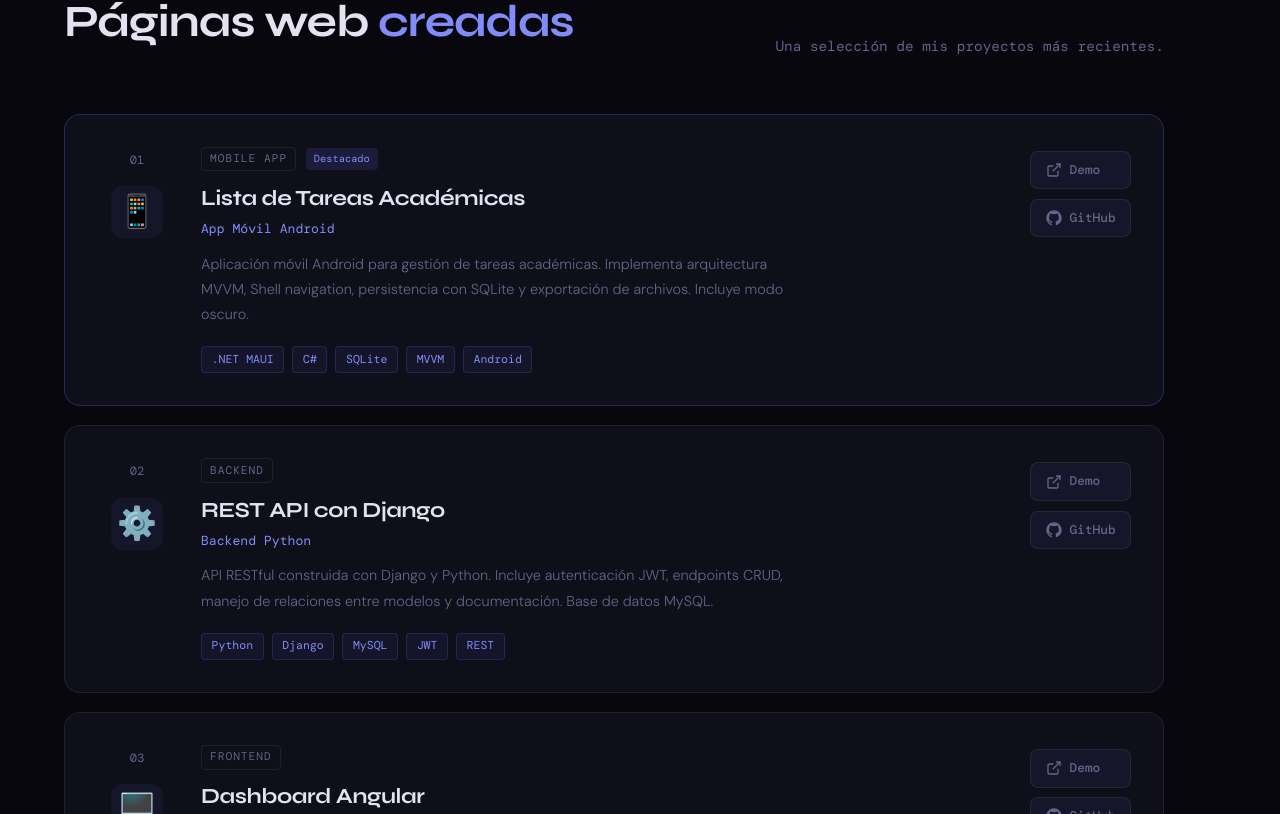
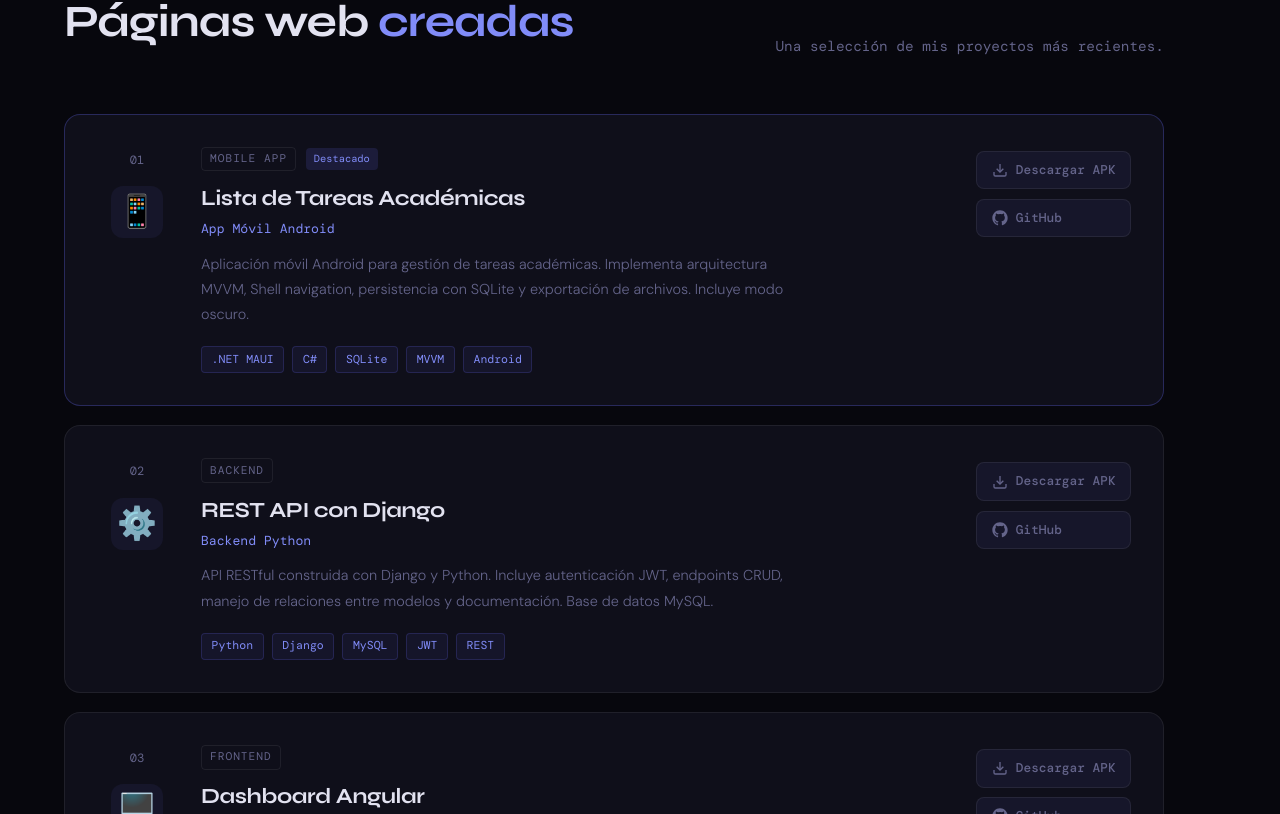
Before and after one commit to laor25/Portafolio, a React (Vite) app: page / in a window 1280 px wide. Shown: the part 3186-4000 px from the top of the page. Built offline with nearby package versions, Linux system fonts and the light colour scheme; a web font is replaced by a local one.

Commit message:
agrego descarga APK

```diff
--- a/src/components/Hero/Hero.jsx
+++ b/src/components/Hero/Hero.jsx
@@ -68,7 +68,6 @@ function Hero() {
     <section className="hero" id="hero">
       <canvas ref={canvasRef} className="hero-canvas" />
       <div className="hero-glow" />
-
       <div className="hero-content">
         <p className="hero-greeting">
           <span className="hero-dot" /> Disponible para desarrollo freelance
--- a/src/components/Proyectos/Projects.jsx
+++ b/src/components/Proyectos/Projects.jsx
@@ -12,7 +12,7 @@ const projects = [
         type: 'Mobile App',
         color: '#6366f1',
         icon: '📱',
-        live: 'https://laor25.github.io/TareasAcademicas',
+        live: 'https://drive.google.com/uc?export=download&id=1SRVzMMoiQEnMybg-hDQe2p1L9nbKLMcl',
         repo: 'https://github.com/laor25/TareasAcademicas.git',
         featured: true,
     },
@@ -99,11 +99,11 @@ function Projects() {
                             <div className="project-actions">
                                 <a href={p.live} className="action-btn">
                                     <svg width="16" height="16" fill="none" stroke="currentColor" strokeWidth="2" viewBox="0 0 24 24">
-                                        <path d="M18 13v6a2 2 0 01-2 2H5a2 2 0 01-2-2V8a2 2 0 012-2h6" />
-                                        <polyline points="15 3 21 3 21 9" />
-                                        <line x1="10" y1="14" x2="21" y2="3" />
+                                        <path d="M21 15v4a2 2 0 01-2 2H5a2 2 0 01-2-2v-4" />
+                                        <polyline points="7 10 12 15 17 10" />
+                                        <line x1="12" y1="15" x2="12" y2="3" />
                                     </svg>
-                                    Demo
+                                    Descargar APK
                                 </a>
                                 <a href={p.repo} className="action-btn">
                                     <svg width="16" height="16" fill="currentColor" viewBox="0 0 24 24">
```
